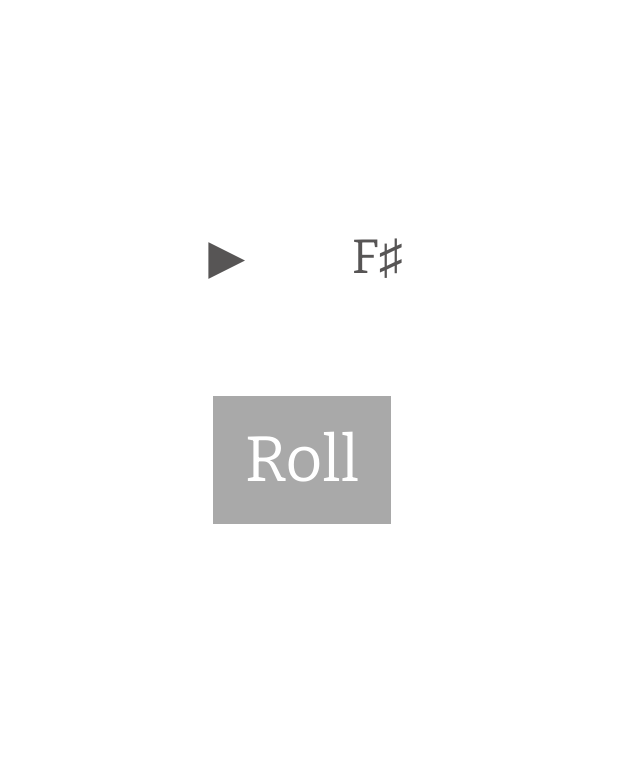
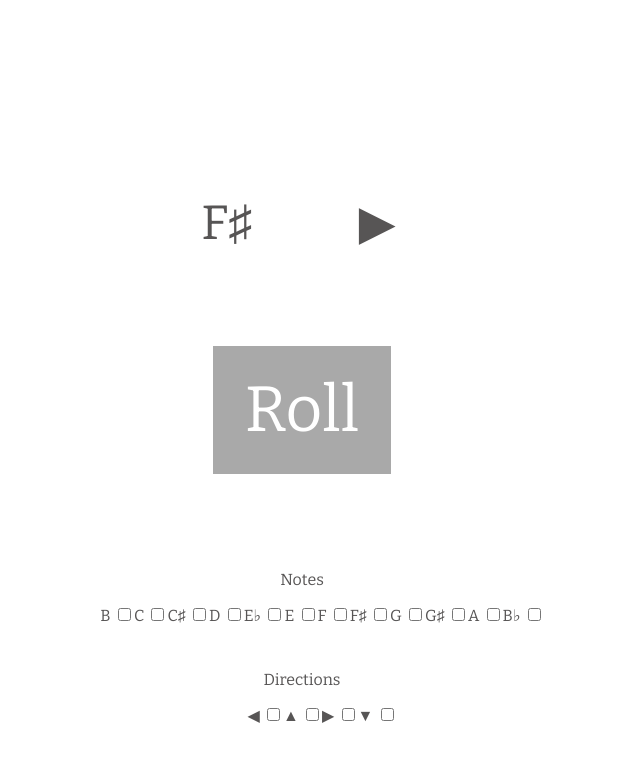
Before and after one commit to tmadhavan/note-roller, a Vue app: page / in a window 1280 px wide. Both pictures are taken after a click on the button "Roll". Shown: the top 762 px of the page, without its empty margins (338-978 px from the left). Built offline with nearby package versions, Linux system fonts and the light colour scheme.

Commit message:
Started adding options for selecting which notes/directions to use

```diff
--- a/package.json
+++ b/package.json
@@ -17,6 +17,7 @@
     "register-service-worker": "^1.6.2",
     "vue": "^2.6.10",
     "vue-class-component": "^7.0.2",
+    "vue-devtools": "^5.0.0-beta.1",
     "vue-property-decorator": "^8.1.0"
   },
   "devDependencies": {
@@ -25,6 +26,8 @@
     "@vue/cli-plugin-typescript": "^3.7.0",
     "@vue/cli-service": "^3.7.0",
     "electron": "^5.0.0",
+    "node-sass": "^4.12.0",
+    "sass-loader": "^7.1.0",
     "typescript": "^3.4.3",
     "vue-cli-plugin-electron-builder": "^1.3.1",
     "vue-template-compiler": "^2.5.21"
--- a/src/App.vue
+++ b/src/App.vue
@@ -9,6 +9,7 @@ import { Component, Vue } from 'vue-property-decorator';
 import Roller from './components/Roller.vue';
 
 @Component({
+  name: 'app',
   components: {
     Roller,
   },
--- /dev/null
+++ b/src/components/OptionBar.vue
@@ -0,0 +1,58 @@
+<template>
+    <div class="optionsContainer">
+        <div class="selectNotesContainer">
+            <div> Notes </div>
+            <ul>
+                <li v-for="note in notes.values()"> {{ note }}
+                    <input type="checkbox" :id="note" :value="note" v-model="selectedNotes">
+<!--                    <label :for="note" > {{ note }}</label>-->
+                </li>
+            </ul>
+        </div>
+        <div class="selectDirectionsContainer">
+            <div> Directions </div>
+            <ul>
+                <li v-for="direction in directions.values()"> {{ direction }}
+                    <input type="checkbox" :id="direction" :value="direction" v-model="selectedDirections">
+<!--                <label :for="direction"> {{ direction }}</label>-->
+                </li>
+            </ul>
+        </div>
+        <div class="clickOptionsContainer">
+
+        </div>
+    </div>
+</template>
+
+<script lang="ts">
+  import { Component, Prop, Vue } from 'vue-property-decorator';
+
+  @Component
+  export default class OptionBar extends Vue {
+
+    @Prop(Map) notes!: Map<number, string>;
+    @Prop(Map) directions!: Map<number, string>;
+
+    selectedNotes: string[] = new Array<string>();
+    selectedDirections: string[] = new Array<string>();
+
+  }
+</script>
+
+<style lang="scss" scoped>
+    .optionsContainer {
+        height: 100px;
+
+        & li {
+            display: inline-block;
+        }
+    }
+
+    .selectNotesContainer {
+        height: 100px;
+    }
+
+    .selectDirectionsContainer {
+        height: 100px;
+    }
+</style>
--- a/src/components/Roller.vue
+++ b/src/components/Roller.vue
@@ -4,10 +4,10 @@
     <transition name="slide">
     <div v-show="currentNote && currentDirection" class="outputContainer">
       <transition name="fade" mode="out-in">
-      <div class="currentOutput" :key="currentDirection"> {{ currentDirection }} </div>
+      <div class="currentOutput" :key="currentNote"> {{ currentNote }} </div>
       </transition>
       <transition name="fade" mode="out-in">
-      <div class="currentOutput" :key="currentNote"> {{ currentNote }} </div>
+        <div class="currentOutput" :key="currentDirection"> {{ currentDirection }} </div>
       </transition>
     </div>
     </transition>
@@ -15,54 +15,61 @@
     <div class="rollButtonContainer">
       <button class="rollbutton" @click="roll"> Roll </button>
     </div>
+
+    <OptionBar :notes="notes" :directions="directions"></OptionBar>
   </div>
 </template>
 
 
 <script lang="ts">
 import { Component, Prop, Vue } from 'vue-property-decorator';
+import OptionBar from "@/components/OptionBar.vue";
 
 
-@Component
+@Component({
+  components: {
+    OptionBar
+  }
+})
 export default class Roller extends Vue {
 
   currentNote: string | null = null;
   currentDirection: string | null = null;
 
-  noteMap: { [key: number]: string } = {
-    0: 'B',
-    1: 'C',
-    2: 'C♯',
-    3: 'D',
-    4: 'E♭',
-    5: 'E',
-    6: 'F',
-    7: 'F♯',
-    8: 'G',
-    9: 'G♯',
-    10: 'A',
-    11: 'B♭',
-  };
+  readonly notes: Map<number, string> = new Map([
+    [0, 'B'],
+    [1, 'C'],
+    [2, 'C♯'],
+    [3, 'D'],
+    [4, 'E♭'],
+    [5, 'E'],
+    [6, 'F'],
+    [7, 'F♯'],
+    [8, 'G'],
+    [9, 'G♯'],
+    [10, 'A'],
+    [11, 'B♭'],
+  ]);
 
-  directionMap: { [key: number]: string } = {
-    0: '◀',
-    1: '▲',
-    2: '▶',
-    3: '▼',
-  };
+  readonly directions: Map<number, string> = new Map([
+    [0, '◀'],
+    [1, '▲'],
+    [2, '▶'],
+    [3, '▼'],
+  ]);
 
   private randomInt(max: number): number {
     return Math.floor(Math.random() * Math.floor(max));
   }
 
   private roll() {
-    this.currentNote = this.noteMap[this.randomInt(12)];
-    this.currentDirection = this.directionMap[this.randomInt(4)];
+    this.currentNote = this.notes.get(this.randomInt(12)) || "";
+    this.currentDirection = this.directions.get(this.randomInt(4)) || "";
   }
 }
 </script>
 
-<style lang="css" scoped>
+<style lang="scss" scoped>
 
 .container {
   min-width: 480px;
@@ -88,9 +95,8 @@ export default class Roller extends Vue {
     height: 5em;
     font-size: 2em;
     padding: 2em;
-}
 
-.rollButtonContainer button {
+    & button {
       height: 2em;
       border: none;
       vertical-align: middle;
@@ -106,22 +112,22 @@ export default class Roller extends Vue {
       -moz-osx-font-smoothing: grayscale;
       -webkit-appearance: none;
 
-}
-
-button:focus {
+      &:focus {
         outline: none;
       }
 
-button:hover {
+      &:hover {
         background: gray;
         color: white;
       }
-
+    }
+}
 
 .currentOutput {
   padding: 0.5em;
   font-size: 3em;
   flex-basis: 10%;
+  line-height: 1.9;
 }
 
 .fade-enter-active {
--- a/src/main.ts
+++ b/src/main.ts
@@ -3,6 +3,7 @@ import App from './App.vue';
 import './registerServiceWorker';
 
 Vue.config.productionTip = false;
+Vue.config.devtools = true;
 
 new Vue({
   render: (h) => h(App),
```
Also changed, not shown: 1 other file (tests, documents, lock files or other folders). Lines whose indentation alone changed are shown as unchanged.
